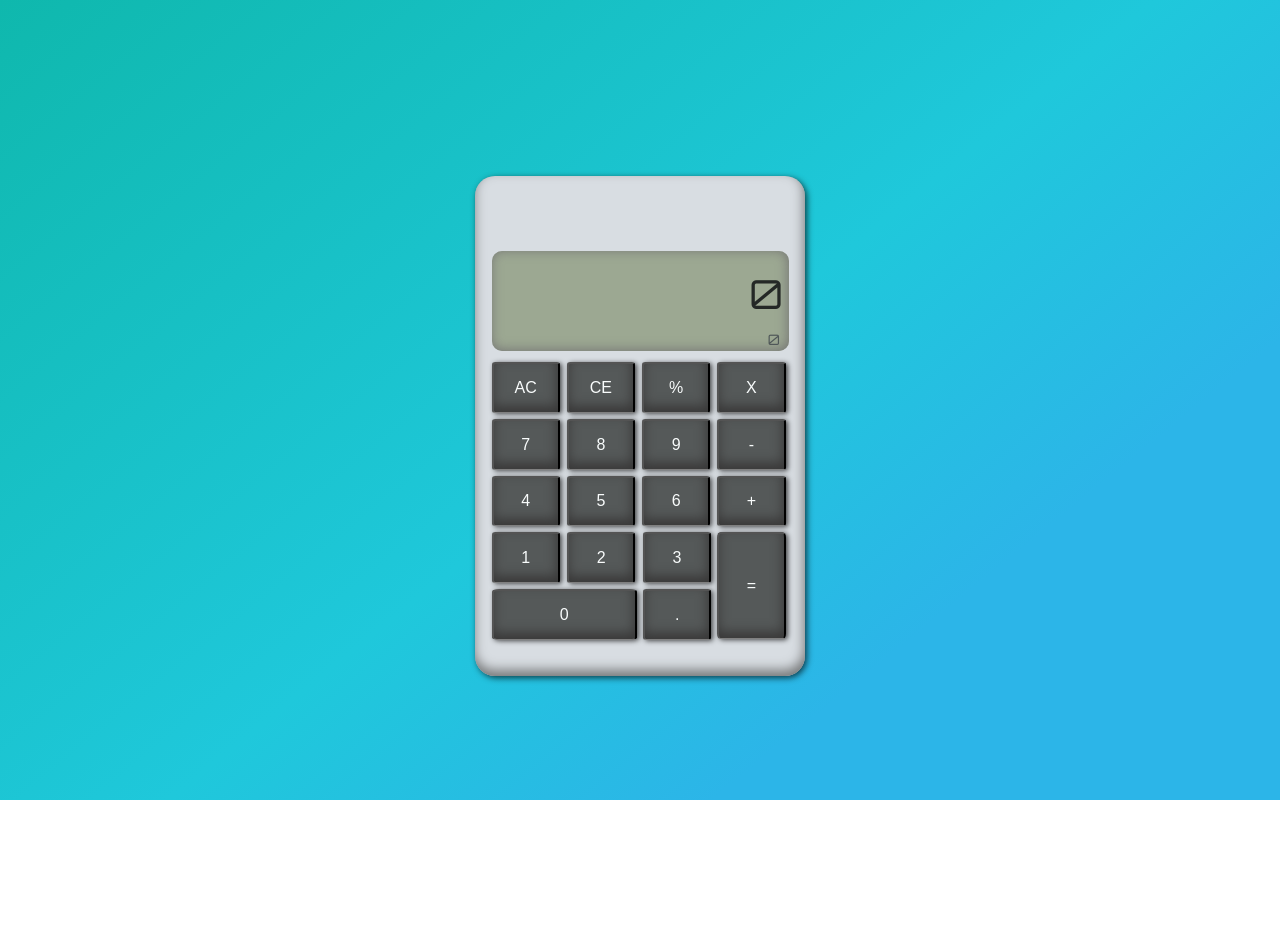
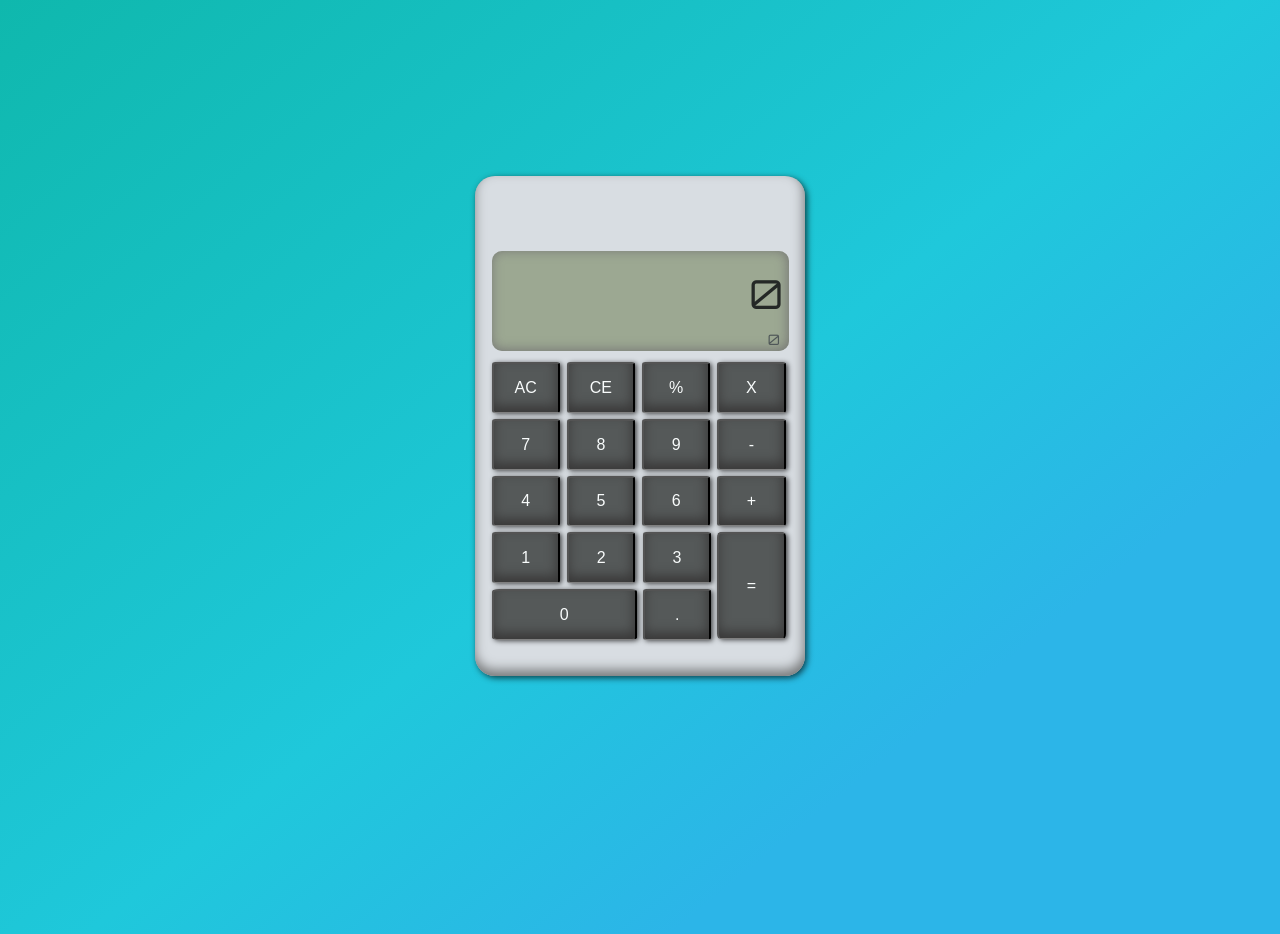
Before and after one commit to DevGrrrl/javascript-calculator, a plain HTML site: page index.html in a window 1280 px wide. Before the commit the page ends 800 px from the top, so only its background shows below. Drawn offline with Linux system fonts and the light colour scheme.

Commit message:
remove min-height of 100% from html tag. Add min-height: 100vh to body tag

```diff
--- a/calculator.css
+++ b/calculator.css
@@ -1,8 +1,8 @@
 
 *:focus {outline:none}
-html {
+/*html {
   min-height: 100%;
-}
+}*/
 body {
 
   background:#0fb8ad);
@@ -11,6 +11,7 @@ body {
   background: -moz-linear-gradient(141deg, #0fb8ad 0%, #1fc8db 51%, #2cb5e8 75%); /* For Firefox 3.6 to 15 */
   background: linear-gradient(141deg, #0fb8ad 0%, #1fc8db 51%, #2cb5e8 75%); /* Standard syntax */
   font-family: 'Orbitron', sans-serif;
+  min-height: 100vh;
 
  }
 
```
